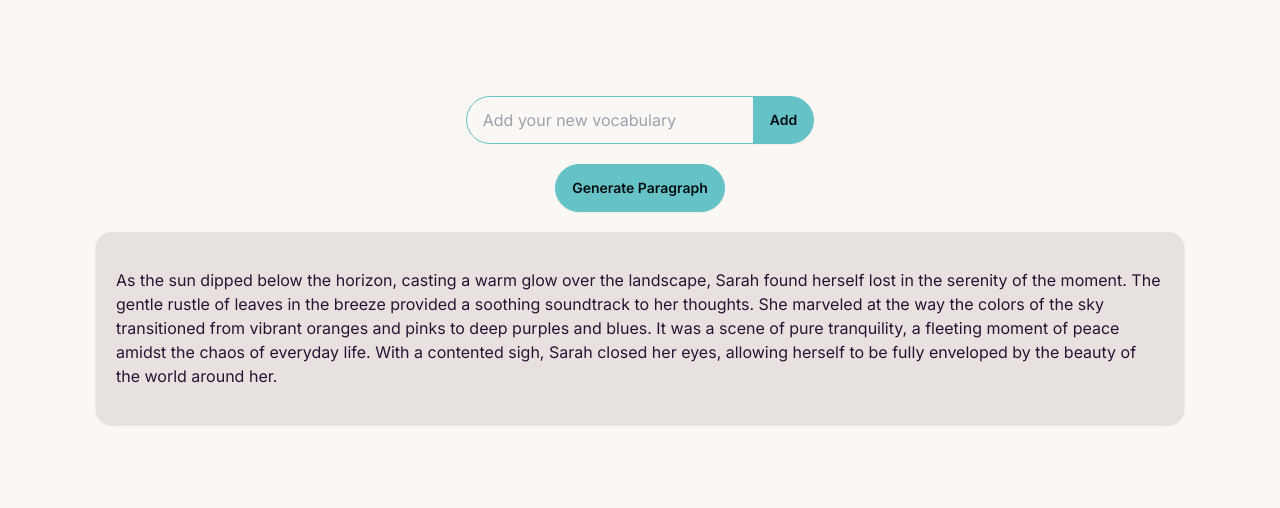
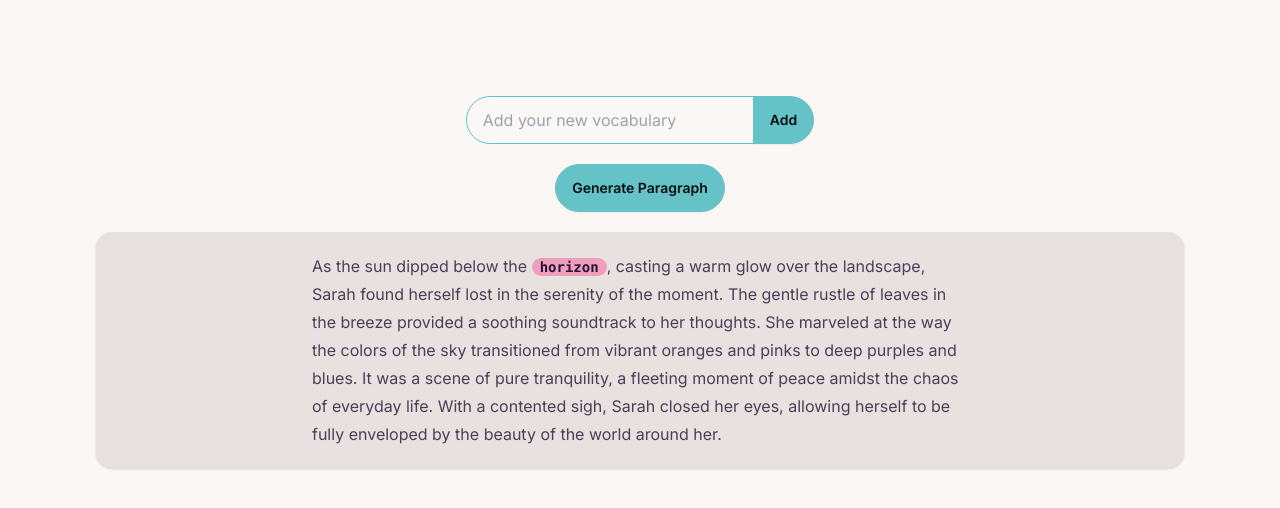
Before and after one commit to maydayo/vocab-builder-frontend, a Next.js app: page / in a window 1280 px wide. Shown: the top 508 px of the page. Built offline with nearby package versions, Linux system fonts and the light colour scheme.

Commit message:
feature: implement paragraph look

```diff
--- a/package.json
+++ b/package.json
@@ -16,6 +16,7 @@
     "react-dom": "^18"
   },
   "devDependencies": {
+    "@tailwindcss/typography": "^0.5.10",
     "@tanstack/eslint-plugin-query": "^5.27.7",
     "@types/node": "^20",
     "@types/react": "^18",
--- a/src/components/ParagraphGeneratorBox.tsx
+++ b/src/components/ParagraphGeneratorBox.tsx
@@ -1,4 +1,4 @@
-import { useParagraph } from "@/hooks/useParagraph.hook";
+import { Vocabulary, useParagraph } from "@/hooks/useParagraph.hook";
 
 export function ParagraphGenerator() {
   const { isFetching, isError, data, errorMessage } = useParagraph();
@@ -12,9 +12,58 @@ export function ParagraphGenerator() {
         {isFetching ? (
           <span className="loading loading-dots loading-lg text-primary"></span>
         ) : null}
-        <p>{data?.paragraph} </p>
+        {data ? (
+          <HighlightedParagraph
+            paragraph={data.paragraph}
+            vocabularyList={data.vocabularyList}
+            onWordClick={() => {}}
+          />
+        ) : null}
         {isError ? <p className="text-red-800">{errorMessage}</p> : null}
       </div>
     </>
   );
 }
+
+type HighlightedParagraphProps = {
+  paragraph: string;
+  vocabularyList: Vocabulary[];
+  onWordClick: (word: string) => void;
+};
+const HighlightedParagraph = (props: HighlightedParagraphProps) => {
+  const { paragraph, vocabularyList, onWordClick } = props;
+  console.log(vocabularyList, splitIntoWords(paragraph));
+  function splitIntoWords(text: string): string[] {
+    return text.split(/\b/);
+  }
+
+  function isWordInVocabulary(word: string): boolean {
+    return vocabularyList.some(
+      (vocabulary) => vocabulary.word.toLowerCase() === word.toLowerCase()
+    );
+  }
+
+  const renderHighlightedWords = (words: string[]) => {
+    return words.map((word, index) => {
+      if (isWordInVocabulary(word)) {
+        return (
+          <code
+            key={index}
+            className="bg-secondary cursor-pointer"
+            onClick={() => onWordClick(word)}
+          >
+            {word}
+          </code>
+        );
+      } else {
+        return <span key={index}>{word}</span>;
+      }
+    });
+  };
+
+  return (
+    <article className="prose">
+      {renderHighlightedWords(splitIntoWords(paragraph))}
+    </article>
+  );
+};
--- a/src/hooks/useParagraph.hook.ts
+++ b/src/hooks/useParagraph.hook.ts
@@ -13,7 +13,7 @@ export type WordDefinition = {
   }[];
 };
 
-type Vocabulary = {
+export type Vocabulary = {
   id: string;
   userId: string;
   word: string;
@@ -24,7 +24,7 @@ type Vocabulary = {
   createdAt: Date;
   lastLearnedAt: Date | null;
 };
-type UseParagraphResult = {
+export type UseParagraphResult = {
   isFetching: boolean;
   isError: boolean;
   data: { paragraph: string; vocabularyList: Vocabulary[] } | undefined;
--- a/tailwind.config.ts
+++ b/tailwind.config.ts
@@ -10,6 +10,6 @@ const config: Config = {
   daisyui: {
     themes: ["light", "dark", "cupcake"],
   },
-  plugins: [require("daisyui")],
+  plugins: [require("daisyui"), require("@tailwindcss/typography")],
 };
 export default config;
```
Also changed, not shown: 1 other file (tests, documents, lock files or other folders).
